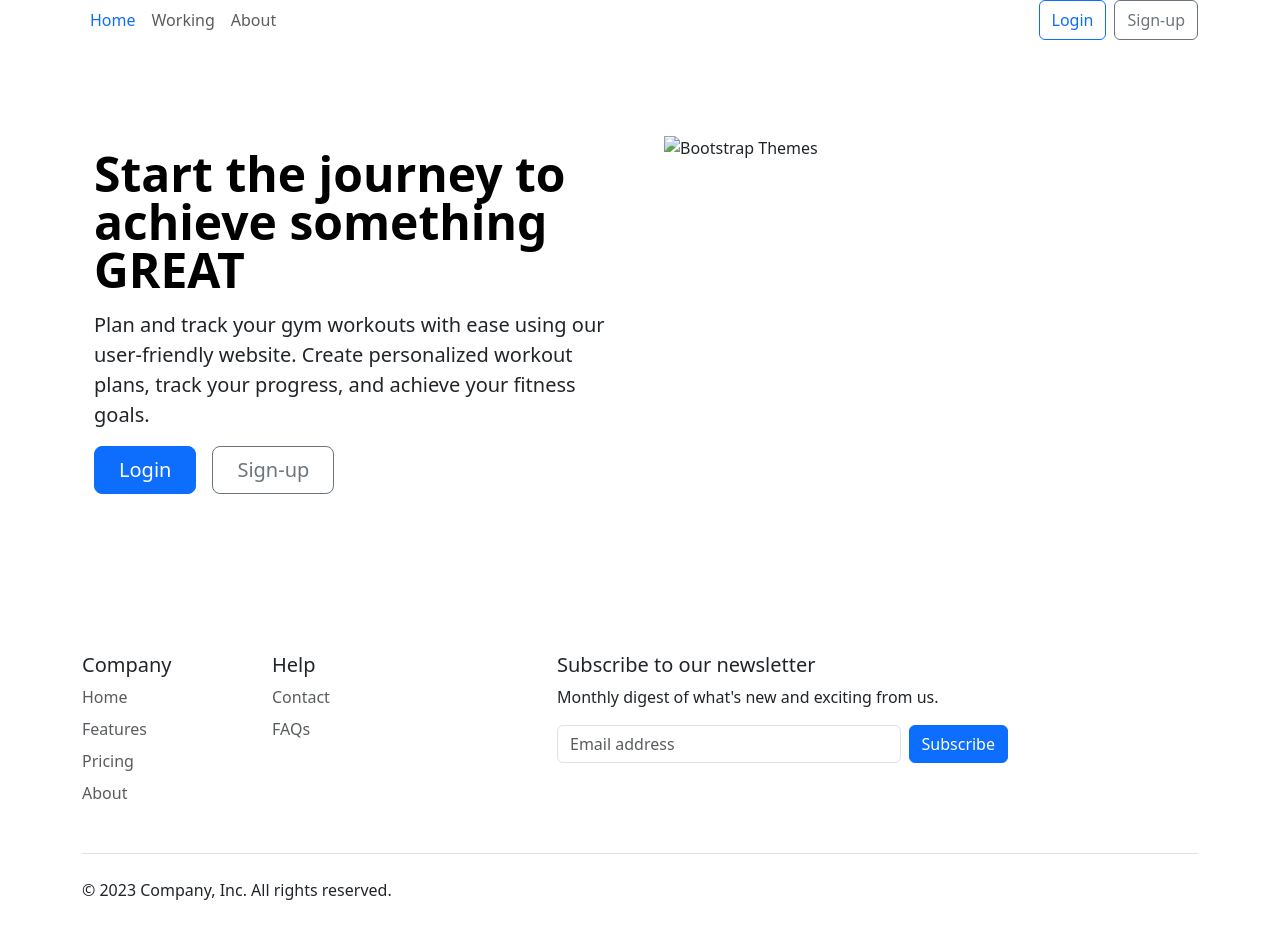
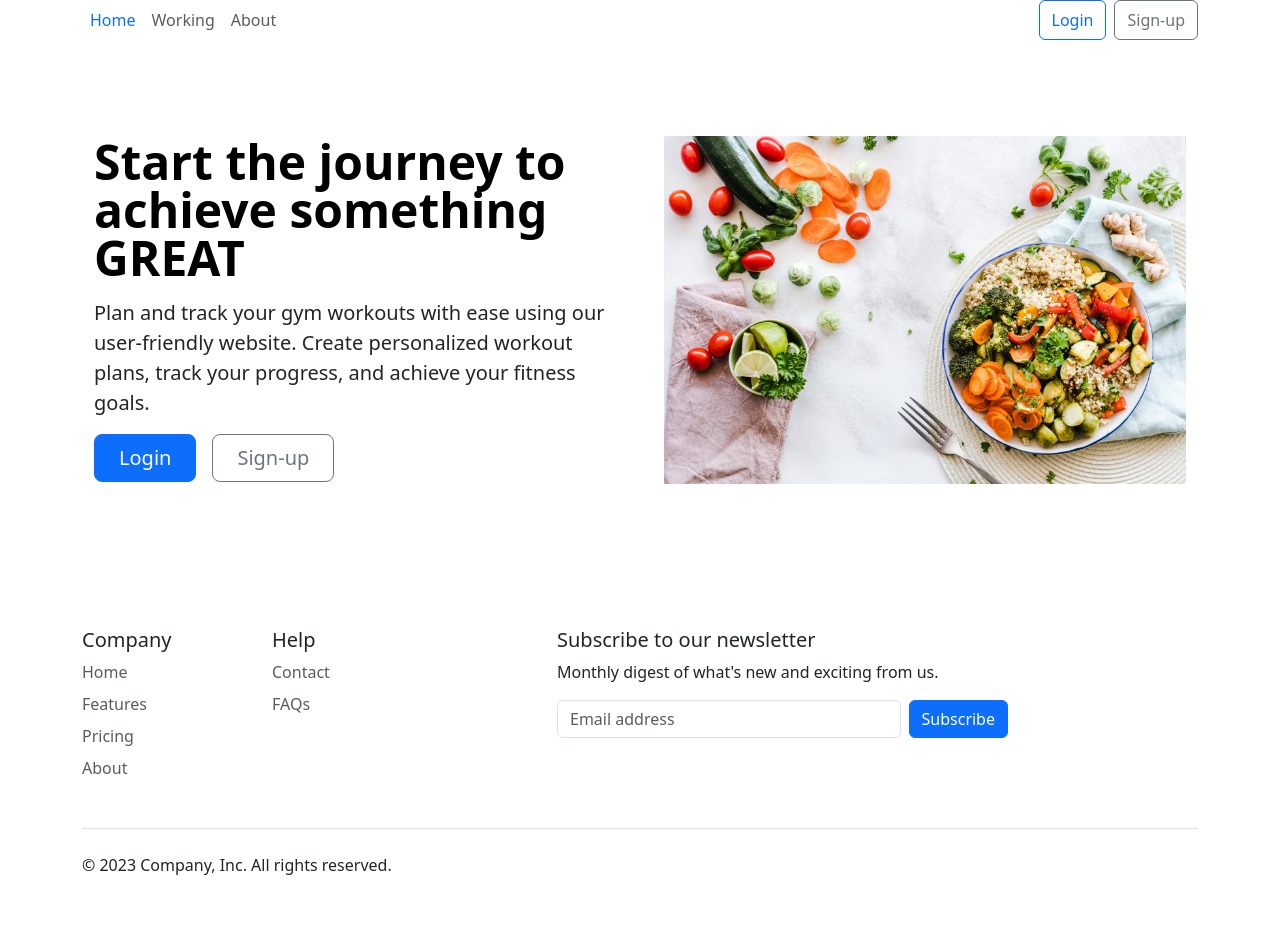
Before and after one commit to slrteja/project1, a plain HTML site: page index.html in a window 1280 px wide. Drawn offline with nearby package versions, Linux system fonts and the light colour scheme.

Commit message:
Update index.html

```diff
--- a/index.html
+++ b/index.html
@@ -38,7 +38,7 @@
         <div class="row flex-lg-row-reverse align-items-center g-5 py-5">
           <div class="col-10 col-sm-8 col-lg-6">
             <img
-              src="assets/images/pexels-ella-olsson-1640777.jpg"
+              src="images/pexels-ella-olsson-1640777.jpg"
               class="d-block mx-lg-auto img-fluid"
               alt="Bootstrap Themes"
               width="700"
```
